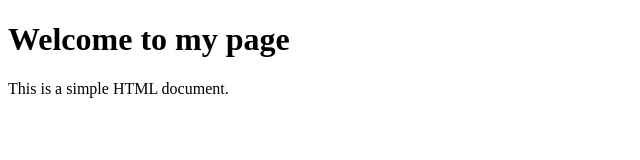
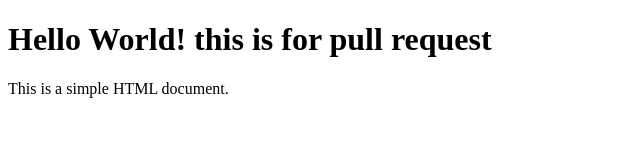
Before and after one commit to madanranamagar20/demo, a plain HTML site: page index.html in a window 1280 px wide. Shown: the whole page, without its empty margins (0-640 px from the left). Drawn offline with Linux system fonts and the light colour scheme.

Commit message:
pull request

```diff
--- a/index.html
+++ b/index.html
@@ -6,7 +6,7 @@
     <title>Document</title>
 </head>
 <body>
-    <h1>Welcome to my page</h1>
+    <h1>Hello World! this is for pull request </h1>
     <p>This is a simple HTML document.</p>
 </body>
 </html>
```
